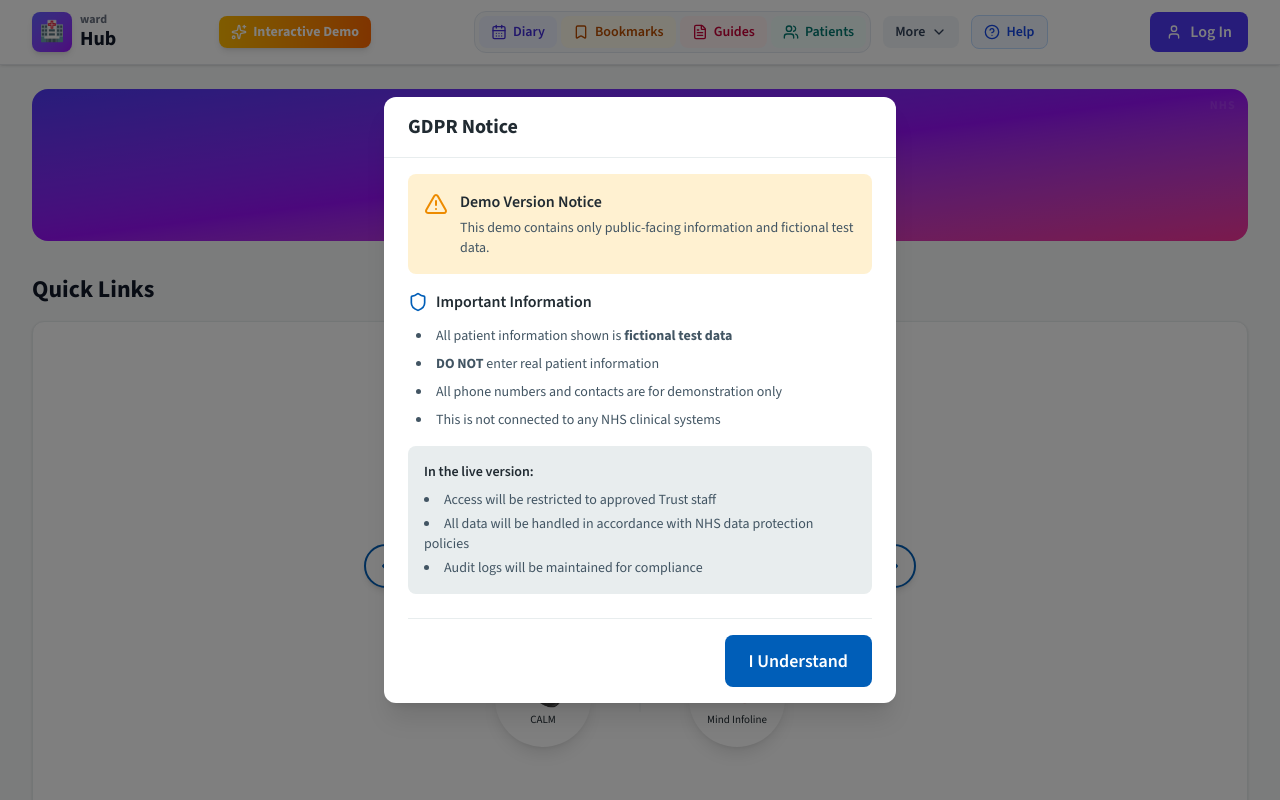
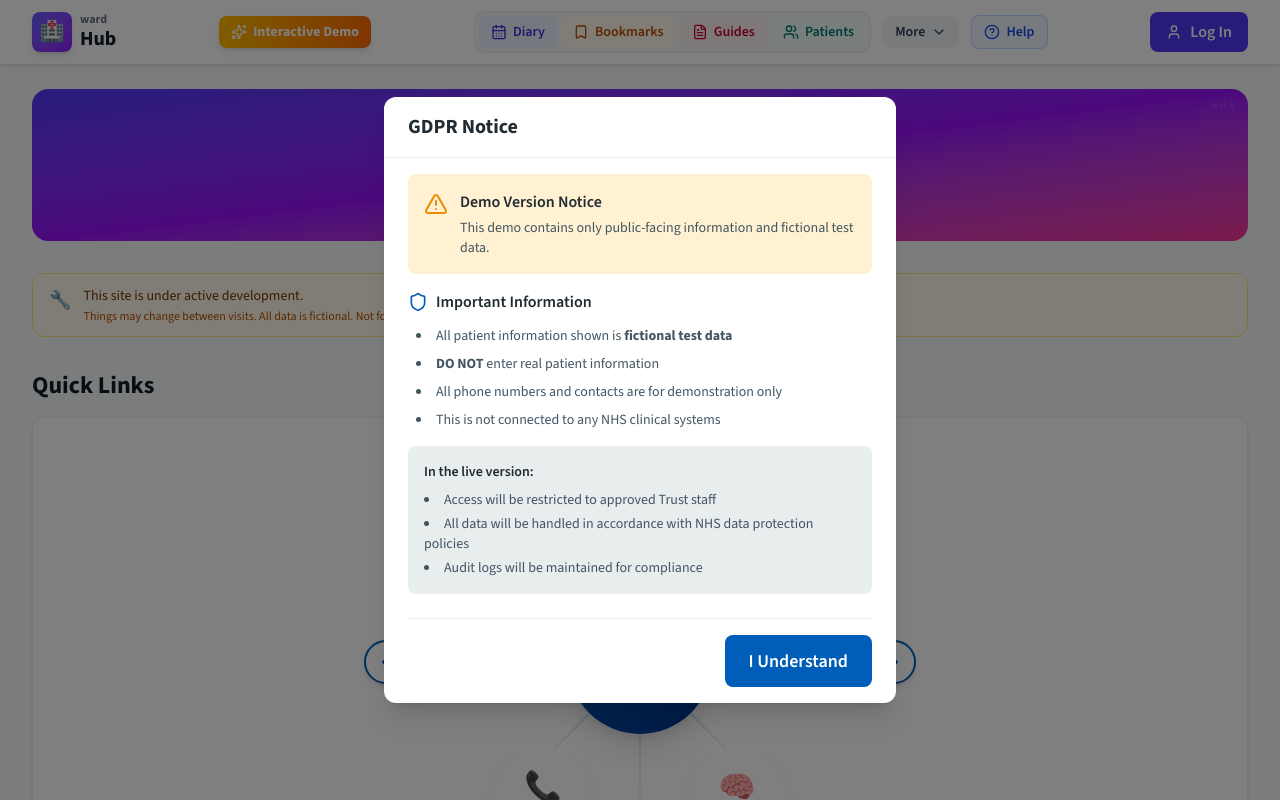
Before and after one commit to Sharpy20/hub-alpha, a Next.js app: page / in a window 1280 px wide. Shown: the top 800 px of the page. Built offline with nearby package versions, Linux system fonts and the light colour scheme.

Commit message:
Add live demo disclaimer on home page, fix footer em dash
Friendly dev note below hero: "This site is under active development.
Things may change between visits." Plus footer &mdash; to &ndash;.

Co-Authored-By: Claude Opus 4.6 (1M context) <noreply@anthropic.com>

```diff
--- a/src/app/page.tsx
+++ b/src/app/page.tsx
@@ -278,6 +278,15 @@ export default function HomePage() {
           )}
         </section>
 
+        {/* Live demo notice */}
+        <div className="bg-amber-50 border border-amber-200 rounded-xl px-4 py-3 flex items-start gap-3">
+          <span className="text-lg flex-shrink-0">🔧</span>
+          <div>
+            <p className="text-sm font-medium text-amber-900">This site is under active development.</p>
+            <p className="text-xs text-amber-700 mt-0.5">Things may change between visits. All data is fictional. Not for clinical use.</p>
+          </div>
+        </div>
+
         {/* Bookmark Carousel */}
         <section>
           <h2 className="text-2xl font-bold text-gray-900 mb-4">
--- a/src/components/layout/footer.tsx
+++ b/src/components/layout/footer.tsx
@@ -67,7 +67,7 @@ export function Footer() {
           <p className="text-xs text-white/40 font-medium tracking-wider uppercase">
             Derbyshire Healthcare NHS Foundation Trust
           </p>
-          <p>&copy; {currentYear} wardHub &mdash; Alpha Demo. Not for clinical use.</p>
+          <p>&copy; {currentYear} wardHub &ndash; Alpha Demo. Not for clinical use.</p>
           <div className="flex items-center justify-center gap-4 text-xs text-white/50">
             <Link href="/gdpr" className="hover:text-white transition-colors">Privacy</Link>
             <span>|</span>
```
